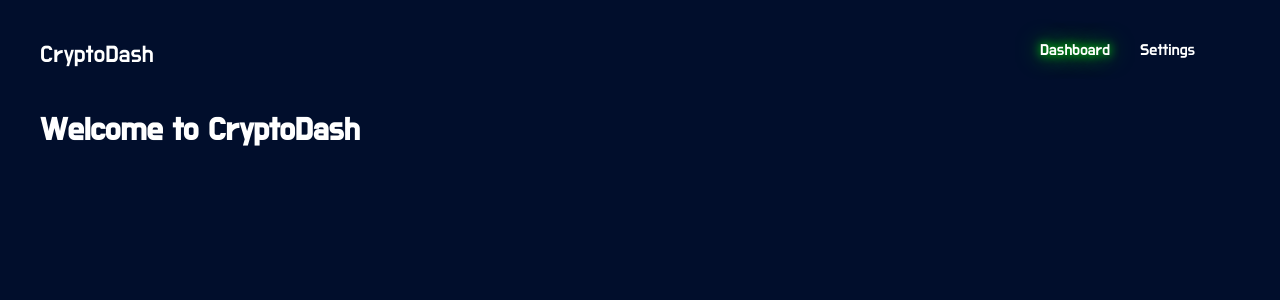
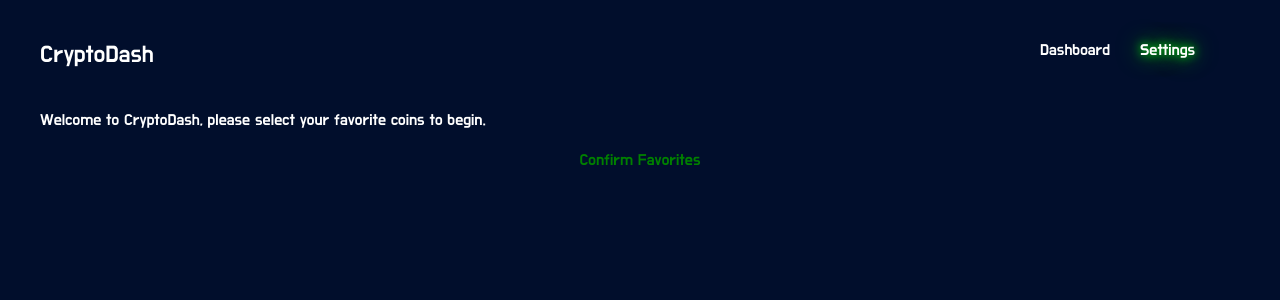
Before and after one commit to GWilczyk/CRYPTODASH, a React (Create React App) app: page / in a window 1280 px wide. Shown: the top 300 px of the page. Built offline with nearby package versions, Linux system fonts and the light colour scheme.

Commit message:
Settings page, localStorage

```diff
--- a/src/App/index.js
+++ b/src/App/App.js
@@ -1,6 +1,6 @@
 import React, { Component } from 'react';
 import './App.css';
-import WelcomeMessage from './WelcomeMessage';
+import Settings from '../Settings/Settings';
 import AppLayout from './AppLayout';
 import AppBar from './AppBar';
 import { AppProvider } from './AppProvider';
@@ -11,7 +11,7 @@
 			<AppLayout>
 				<AppProvider>
 					<AppBar />
-					<WelcomeMessage />
+					<Settings />
 				</AppProvider>
 			</AppLayout>
 		);
--- a/src/App/AppProvider.js
+++ b/src/App/AppProvider.js
@@ -7,8 +7,31 @@
 		super(props);
 		this.state = {
 			page: 'dashboard',
-			setPage: this.setPage
+			...this.savedSettings(),
+			setPage: this.setPage,
+			confirmFavorites: this.confirmFavorites
 		};
+	}
+
+	confirmFavorites = () => {
+		this.setState({
+			firstVisit: false,
+			page: 'dashboard'
+		});
+		localStorage.setItem(
+			'cryptoDash',
+			JSON.stringify({
+				test: 'hello'
+			})
+		);
+	};
+
+	savedSettings() {
+		let cryptoDashData = JSON.parse(localStorage.getItem('cryptoDash'));
+		if (!cryptoDashData) {
+			return { page: 'settings', firstVisit: true };
+		}
+		return {};
 	}
 
 	setPage = page => this.setState({ page });
--- a/src/App/WelcomeMessage.js
+++ /dev/null
@@ -1,7 +0,0 @@
-import React from 'react';
-
-function WelcomeMessage() {
-	return <h1>Welcome to CryptoDash</h1>;
-}
-
-export default WelcomeMessage;
--- /dev/null
+++ b/src/Settings/ConfirmButton.js
@@ -0,0 +1,30 @@
+import React from 'react';
+import styled from 'styled-components';
+import { AppContext } from '../App/AppProvider';
+
+const ConfirmButtonStyled = styled.div`
+	margin: 20px;
+	color: green;
+	cursor: pointer;
+`;
+
+const CenterDiv = styled.div`
+	display: grid;
+	justify-content: center;
+`;
+
+function ConfirmButton() {
+	return (
+		<AppContext.Consumer>
+			{({ confirmFavorites }) => (
+				<CenterDiv>
+					<ConfirmButtonStyled onClick={confirmFavorites}>
+						Confirm Favorites
+					</ConfirmButtonStyled>
+				</CenterDiv>
+			)}
+		</AppContext.Consumer>
+	);
+}
+
+export default ConfirmButton;
--- /dev/null
+++ b/src/Settings/Settings.js
@@ -0,0 +1,14 @@
+import React from 'react';
+import WelcomeMessage from './WelcomeMessage';
+import ConfirmButton from './ConfirmButton';
+
+function Settings() {
+	return (
+		<div>
+			<WelcomeMessage />
+			<ConfirmButton />
+		</div>
+	);
+}
+
+export default Settings;
--- /dev/null
+++ b/src/Settings/WelcomeMessage.js
@@ -0,0 +1,18 @@
+import React from 'react';
+import { AppContext } from '../App/AppProvider';
+
+function WelcomeMessage({ firstVisit }) {
+	return (
+		<AppContext.Consumer>
+			{({ firstVisit }) =>
+				firstVisit ? (
+					<div>
+						Welcome to CryptoDash, please select your favorite coins to begin.
+					</div>
+				) : null
+			}
+		</AppContext.Consumer>
+	);
+}
+
+export default WelcomeMessage;
```
Also changed, not shown: src/index.js (+5 -5 lines).
